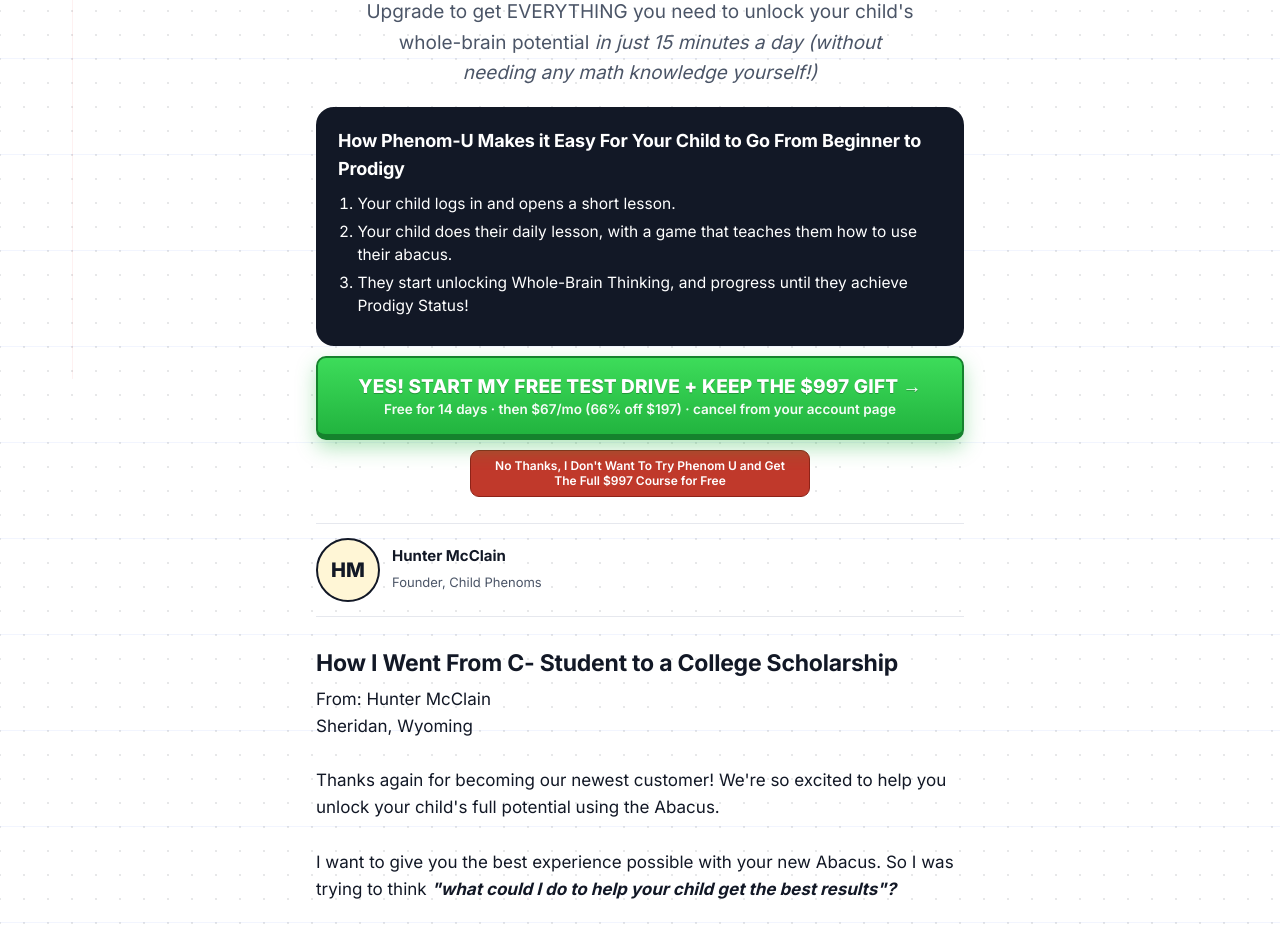
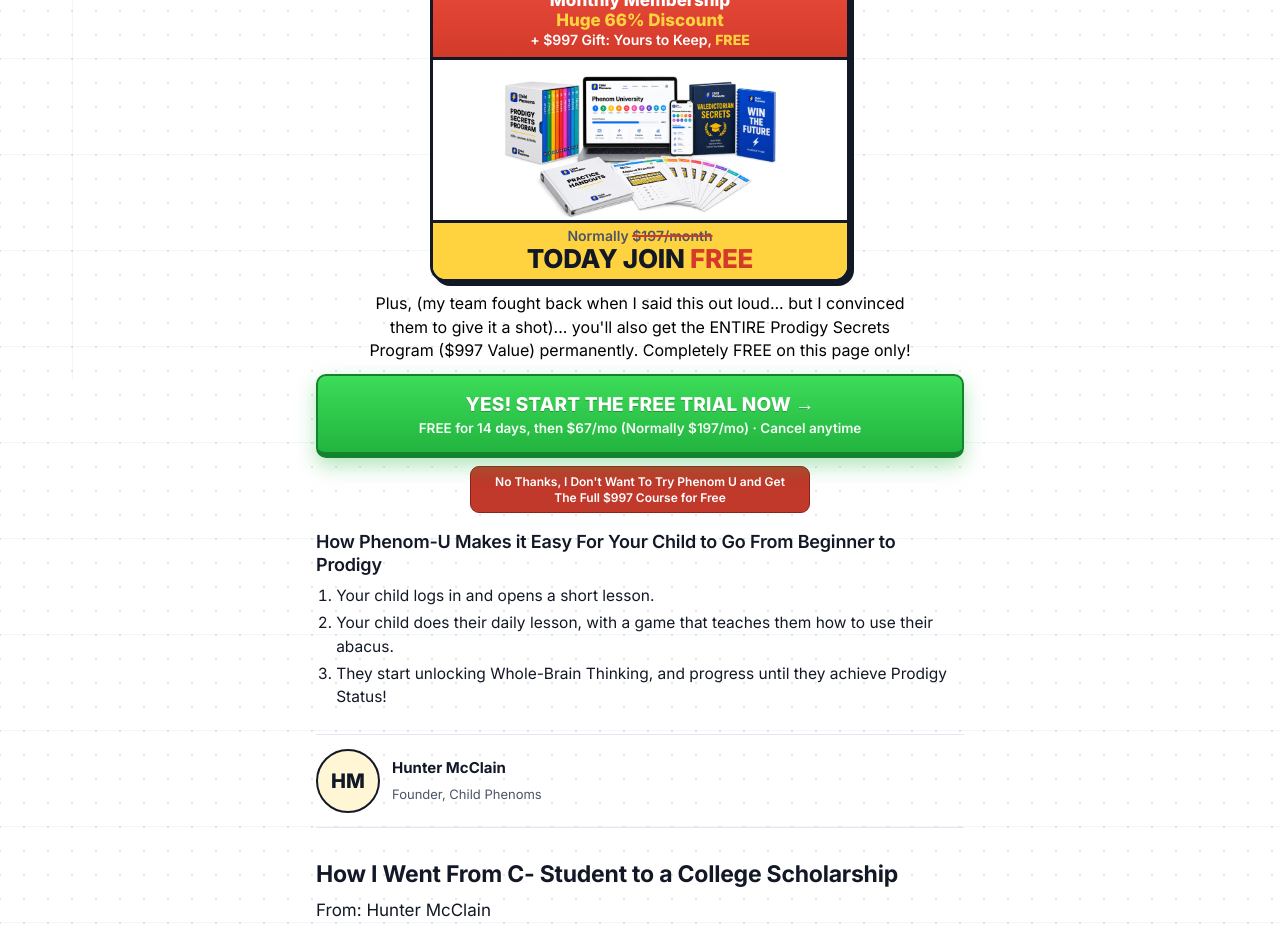
Before and after one commit to hunterappleton369-debug/bead-brain, a plain HTML site: page free-abacus/university.html in a window 1280 px wide. Shown: the part 421-1351 px from the top of the page. Drawn offline with Linux system fonts and the light colour scheme; a web font is replaced by a local one.

Commit message:
Publish 2026-11-04T17:58Z

```diff
--- a/free-abacus/funnel.css
+++ b/free-abacus/funnel.css
@@ -504,15 +504,30 @@
 .btn.no-btn.red { display: flex; width: auto; max-width: 340px; margin: 10px auto 0; padding: 7px 14px; background: #c0392b; color: #fff; border: 1.5px solid #8e2318; border-radius: 9px; font-size: 12px; font-weight: 600; line-height: 1.3; }
 .btn.no-btn.red:hover, .btn.no-btn.red:active { color: #fff; border-color: #6f1a11; background: #a5301f; }
 /* page 2: the whole stack on one framed card under the lede, the offer written on it */
-.offer-card { position: relative; margin: 14px auto 12px; max-width: 420px; border: 3px solid var(--ink); border-radius: 16px; overflow: hidden; background: #fff; box-shadow: var(--shadow-hard); text-align: center; }
-.offer-card .oc-top { background: linear-gradient(#f0503f, #d33a2a); color: #fff; padding: 9px 10px 10px; border-bottom: 3px solid var(--ink); }
+.offer-card { position: relative; margin: 4px auto 14px; max-width: 420px; border: 3px solid var(--ink); border-radius: 16px; overflow: hidden; background: #fff; box-shadow: var(--shadow-hard); text-align: center; }
+.offer-card .oc-top { background: linear-gradient(#f0503f, #d33a2a); color: #fff; padding: 7px 10px 8px; border-bottom: 3px solid var(--ink); }
 .offer-card .oc-flag { display: inline-block; font-family: Poppins, Inter, sans-serif; font-weight: 800; font-size: 11px; letter-spacing: .14em; text-transform: uppercase; color: var(--ink); background: var(--yellow); border: 2px solid var(--ink); border-radius: 99px; padding: 3px 10px; }
-.offer-card .oc-title { display: block; font-family: Poppins, Inter, sans-serif; font-weight: 800; font-size: 19px; line-height: 1.15; margin: 6px 0 2px; }
+.offer-card .oc-title { display: block; font-family: Poppins, Inter, sans-serif; font-weight: 800; font-size: 17px; line-height: 1.15; margin: 5px 0 1px; }
+.offer-card .oc-title span { display: block; color: var(--yellow); }
 .offer-card .oc-gift { display: block; font-family: Poppins, Inter, sans-serif; font-weight: 600; font-size: 14px; line-height: 1.25; }
 .offer-card .oc-gift em { font-style: normal; font-weight: 800; color: var(--yellow); }
-.offer-card img { width: 88%; margin: 6px auto 4px; }
-.offer-card .oc-bottom { background: var(--yellow); border-top: 3px solid var(--ink); padding: 7px 10px 9px; }
+.offer-card img { width: 66%; margin: 4px auto 2px; }
+.offer-card .oc-bottom { background: var(--yellow); border-top: 3px solid var(--ink); padding: 5px 10px 7px; }
 .offer-card .oc-was { display: block; font-family: Poppins, Inter, sans-serif; font-weight: 600; font-size: 14px; line-height: 1.2; color: var(--ink-2); }
 .offer-card .oc-was s { text-decoration-color: #d33a2a; text-decoration-thickness: 2px; }
-.offer-card .oc-now { display: block; font-family: Poppins, Inter, sans-serif; font-weight: 800; font-size: 28px; line-height: 1.05; letter-spacing: -.01em; color: var(--ink); text-transform: uppercase; }
+.offer-card .oc-now { display: block; font-family: Poppins, Inter, sans-serif; font-weight: 800; font-size: 26px; line-height: 1.05; letter-spacing: -.01em; color: var(--ink); text-transform: uppercase; }
 .offer-card .oc-now em { font-style: normal; color: #d33a2a; }
+/* page 2's top (2026-11-04 PM): one 10 px beat between everything, the first yes/no right under the lede, the
+   how-it-works list plain on the page instead of in the black box */
+.u-wait { margin: 10px 0 0; padding: 9px 12px; font-size: 13px; line-height: 1.35; }
+.fn-hero.u-hero { padding: 10px 0 4px; }
+.u-hero .badge-offer { margin: 0 0 10px; }
+.u-hero h1 { font-size: 20px; line-height: 1.2; margin: 0 0 10px; }
+.u-hero .lede { color: #000; font-size: 16px; line-height: 1.45; margin: 0 auto 10px; }
+.u-hero .offer-card { margin: 0 auto 10px; }
+.u-hero .btn.cta.cf { margin: 2px 0 0; }
+.u-hero .btn.no-btn.red { margin: 8px auto 0; }
+.u-hero .howto { text-align: left; margin: 18px 0 2px; }
+.u-hero .howto h3 { font-size: 18px; line-height: 1.25; margin: 0 0 8px; }
+.u-hero .howto ol { margin: 0; padding-left: 1.3em; font-size: 15.5px; line-height: 1.5; }
+.u-hero .howto li { margin: 0 0 4px; }
--- a/free-abacus/university.html
+++ b/free-abacus/university.html
@@ -34,18 +34,24 @@
 </div></header>
 
 <main class="fn-wrap" id="top">  <div class="fn-steps"><span class="on"></span><span class="on"></span><span></span></div>
-  <div class="urgent" style="margin-top: 16px"><b>WAIT! Your order is not yet complete…</b><br>Do not close this page. Please read it before you go.</div>
+  <div class="urgent u-wait"><b>WAIT! Your order is not yet complete…</b><br>Do not close this page. Please read it before you go.</div>
 
-  <section class="fn-hero" style="padding-top: 18px">
-    <span class="badge-offer">Special New Customer Offer</span>
-    <h1 style="font-family: Poppins, sans-serif">Test Drive&nbsp;<span class="hi">Phenom University</span>&nbsp;For 14 Days And Get This $997 Gift For FREE!</h1>
-    <p class="lede">Upgrade to get EVERYTHING you need to unlock your child's whole-brain potential <i>in just 15 minutes a day (without needing any math knowledge yourself!)</i></p>
-    <div class="try-box" id="vsl">
-      <b>How Phenom-U Makes it Easy For Your Child to Go From Beginner to Prodigy</b>
+  <section class="fn-hero u-hero">
+    <span class="badge-offer">**SPECIAL NEW CUSTOMER OFFER**</span>
+    <h1>FREE UPGRADE: Unlock The Secret Platform That Takes Your Child <span class="hi">From Beginner To Prodigy</span> In Just 15 Minutes A Day Using Their New Abacus...</h1>
+    <p class="lede">Phenom University is ONLY for parents who are serious about their child's success. We've packaged the proven framework into an easy-to-use platform that teaches kids <i>how to excel in a way school never does.</i></p>
+    <div class="offer-card">
+      <div class="oc-top"><span class="oc-flag">On this page only</span><b class="oc-title">Monthly Membership<span>Huge 66% Discount</span></b><span class="oc-gift">+ $997 Gift: Yours to Keep, <em>FREE</em></span></div>
+      <img src="../img/funnel/ubundle.webp" alt="Everything in Phenom University: the software on laptop and phone, the Prodigy Secrets Program box set (100+ lessons and drills), practice handouts, Valedictorian Secrets and Win the Future" width="1600" height="905" fetchpriority="high">
+      <div class="oc-bottom"><span class="oc-was">Normally <s>$197/month</s></span><b class="oc-now">Today Join <em>FREE</em></b></div>
+    </div>
+    <p class="lede">Plus, (my team fought back when I said this out loud... but I convinced them to give it a shot)... you'll also get the ENTIRE Prodigy Secrets Program ($997 Value) permanently. Completely FREE on this page only!</p>
+    <a class="btn cta cf" href="certify.html" data-yes>YES! Start The Free Trial Now&nbsp;→<small>FREE for 14 days, then $67/mo (Normally $197/mo) · Cancel anytime</small></a>
+    <a class="btn no-btn red" href="certify.html" data-no>No Thanks, I Don't Want To Try Phenom U and Get The Full $997 Course for Free</a>
+    <div class="howto" id="vsl">
+      <h3>How Phenom-U Makes it Easy For Your Child to Go From Beginner to Prodigy</h3>
       <ol><li>Your child logs in and opens a short lesson.</li><li>Your child does their daily lesson, with a game that teaches them how to use their abacus.</li><li>They start unlocking Whole-Brain Thinking, and progress until they achieve Prodigy Status!</li></ol>
     </div>
-    <a class="btn cta cf" href="certify.html" data-yes>YES! Start My FREE Test Drive + Keep The $997 Gift →<small>Free for 14 days · then $67/mo (66% off $197) · cancel from your account page</small></a>
-    <a class="btn no-btn red" href="certify.html" data-no>No Thanks, I Don't Want To Try Phenom U and Get The Full $997 Course for Free</a>
   </section>
 
   <section class="vsl-text">
@@ -61,7 +67,7 @@
 
     <p class="pull">This isn't just about math. This is about helping your child become "a Whole-Brain Thinker" so they gain an advantage for life.</p>
     <div class="yesno">
-      <a class="btn cta cf" href="certify.html" data-yes>YES! Give My Child The Head Start →<small>14 days free, then $67/mo · cancel anytime</small></a>
+      <a class="btn cta cf" href="certify.html" data-yes>YES! Start The Free Trial Now&nbsp;→<small>FREE for 14 days, then $67/mo (Normally $197/mo) · Cancel anytime</small></a>
       <a class="btn no-btn red" href="certify.html" data-no>No Thanks, I Don't Want To Try Phenom U and Get The Full $997 Course for Free</a>
     </div>
 
@@ -89,7 +95,7 @@
       <div class="truth"><b>The truth</b>You don't have to be. All it takes is the Abacus Tool you just ordered, and our software handles the rest.</div>
     </div>
     <div class="yesno">
-      <a class="btn cta cf" href="certify.html" data-yes>YES! I'm Giving My Child This Advantage →<small>14 days free, then $67/mo · cancel anytime</small></a>
+      <a class="btn cta cf" href="certify.html" data-yes>YES! Start The Free Trial Now&nbsp;→<small>FREE for 14 days, then $67/mo (Normally $197/mo) · Cancel anytime</small></a>
       <a class="btn no-btn red" href="certify.html" data-no>No Thanks, I Don't Want To Try Phenom U and Get The Full $997 Course for Free</a>
     </div>
 
@@ -103,13 +109,12 @@
 
   </section>
 
-    <section class="vsl-text offer" id="offer">
+  <section class="vsl-text offer" id="offer">
     <div class="yesno">
-      <a class="btn cta cf" href="certify.html" data-yes>YES! Let's Unlock My Child's Whole Brain →<small>14 days free, then $67/mo · cancel anytime</small></a>
+      <a class="btn cta cf" href="certify.html" data-yes>YES! Start The Free Trial Now&nbsp;→<small>FREE for 14 days, then $67/mo (Normally $197/mo) · Cancel anytime</small></a>
       <a class="btn no-btn red" href="certify.html" data-no>No Thanks, I Don't Want To Try Phenom U and Get The Full $997 Course for Free</a>
     </div>
     <h2>Let Me Show You Everything You Get When You Join Phenom University Today!</h2>
-    <img src="../img/funnel/ubundle.webp" alt="Everything in Phenom University: the software on laptop and phone, the Prodigy Secrets Program box set (100+ lessons and drills), practice handouts, Valedictorian Secrets and Win the Future" style="width: 100%; margin: 10px auto 4px">
     <div class="cfstack">
       <div class="row"><i>✓</i><div><b>Prodigy Secrets Program: all 10 stages, 100+ lessons and drills</b><span>Take your child from beginner to prodigy.</span></div><em>$997</em></div>
       <div class="row"><i>✓</i><div><b>Unlimited Phenom-U Practice Handouts</b><span>Printed on demand. Matched to the exact lesson. As many as your child wants.</span></div><em>$297</em></div>
@@ -120,7 +125,7 @@
       <div class="today"><span>Today</span><em>FREE for 14 days, then $67/mo</em></div>
     </div>
     <div class="yesno">
-      <a class="btn cta cf" href="certify.html" data-yes>YES! I Want All Of This For My Child →<small>14 days free, then $67/mo · cancel anytime</small></a>
+      <a class="btn cta cf" href="certify.html" data-yes>YES! Start The Free Trial Now&nbsp;→<small>FREE for 14 days, then $67/mo (Normally $197/mo) · Cancel anytime</small></a>
       <a class="btn no-btn red" href="certify.html" data-no>No Thanks, I Don't Want To Try Phenom U and Get The Full $997 Course for Free</a>
     </div>
 
@@ -140,7 +145,7 @@
       <div class="now">$0 <small>today</small></div>
       <div class="then">then <b>$67 a month</b>, locked for as long as you stay · cancel anytime</div>
       <div class="then small">Your first charge of $67 is on <b data-trial-date>day 14</b>. Cancel before then from your account page and pay nothing.</div>
-      <a class="btn cta cf" href="certify.html" data-yes>YES! I Want My FREE 14-Day Test Drive →<small>14 days free, then $67/mo · cancel anytime</small></a>
+      <a class="btn cta cf" href="certify.html" data-yes>YES! Start The Free Trial Now&nbsp;→<small>FREE for 14 days, then $67/mo (Normally $197/mo) · Cancel anytime</small></a>
       <a class="btn no-btn red" href="certify.html" data-no>No Thanks, I Don't Want To Try Phenom U and Get The Full $997 Course for Free</a>
     </div>
 
@@ -153,7 +158,7 @@
     <details><summary>Can I pause?</summary><p>Yes. Ask from your account page and we pause you for a month. You are not charged while paused.</p></details>
 
     <div class="yesno">
-      <a class="btn cta cf" href="certify.html" data-yes>YES! Start My FREE Test Drive + Keep The $997 Gift →<small>$0 today · then $67/mo · cancel anytime</small></a>
+      <a class="btn cta cf" href="certify.html" data-yes>YES! Start The Free Trial Now&nbsp;→<small>FREE for 14 days, then $67/mo (Normally $197/mo) · Cancel anytime</small></a>
       <a class="btn no-btn red" href="certify.html" data-no>No Thanks, I Don't Want To Try Phenom U and Get The Full $997 Course for Free</a>
     </div>
   </section>
@@ -170,7 +175,7 @@
     <p>© 2026 Child Phenoms · 1309 Coffeen Avenue STE 1200, Sheridan, WY 82801 · hello@childphenoms.com</p>
   </footer>
 </main>
-<div class="sticky-cta"><a class="btn cta cf" href="certify.html" data-yes>YES! Start My FREE Test Drive →<small>14 days free, then $67/mo · cancel anytime</small></a></div>
+<div class="sticky-cta"><a class="btn cta cf" href="certify.html" data-yes>YES! Start The Free Trial Now&nbsp;→<small>FREE for 14 days, then $67/mo (Normally $197/mo) · Cancel anytime</small></a></div>
 
 <script type="module">
   import { upsell, stickyCTA, common } from './funnel.js';
```
Also changed, not shown: free-abacus/certify.html (+19 -10 lines).
